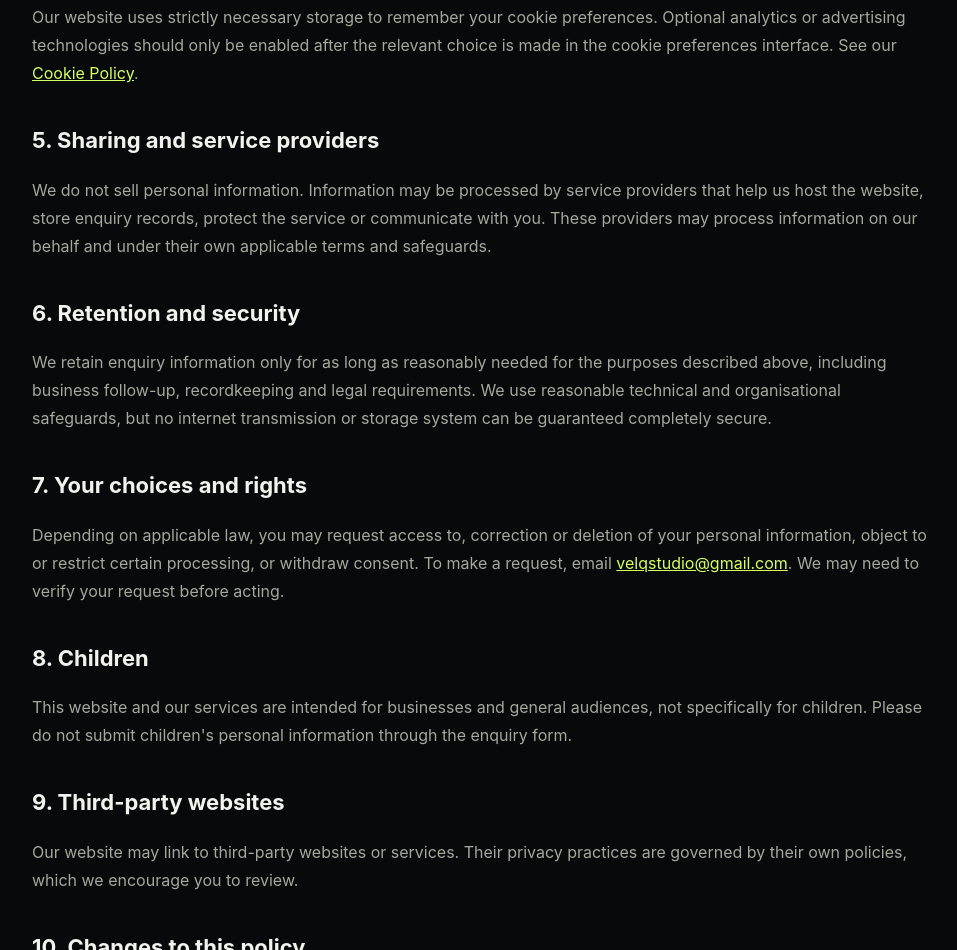
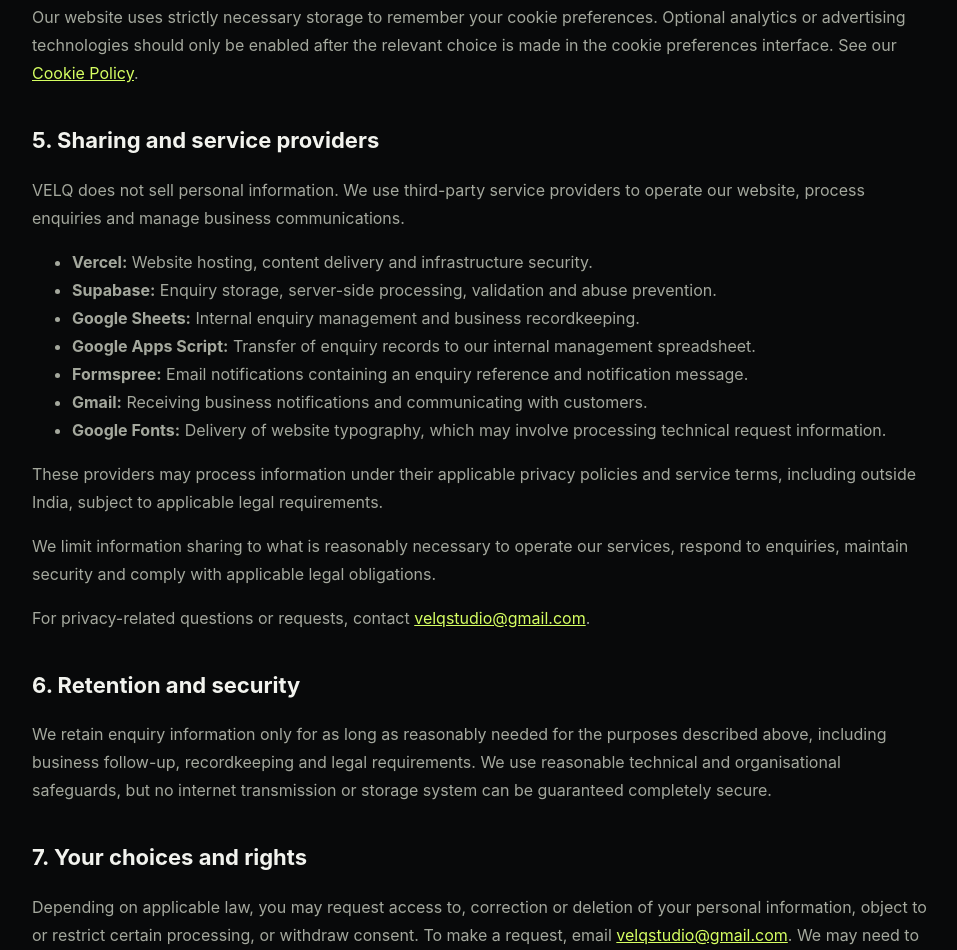
Before and after one commit to matkarpundlik-lang/velq_new_version, a plain HTML site: page privacy-policy.html in a window 1280 px wide. Shown: the part 995-1945 px from the top of the page, without its empty margins (158-1115 px from the left). Drawn offline with Linux system fonts and the light colour scheme.

Commit message:
Add files via upload

```diff
--- a/privacy-policy.html
+++ b/privacy-policy.html
@@ -19,7 +19,7 @@
 <main>
   <div class="eyebrow">VELQ · Legal</div>
   <h1>Privacy Policy</h1>
-  <p>Last updated: 25 November 2026</p>
+  <p>Last updated: 26 November 2026</p>
   <p>This Privacy Policy explains how VELQ ("we", "us" or "our") handles information when you visit our website or contact us about our services.</p>
   <div class="note"><strong>Contact:</strong> <a href="mailto:velqstudio@gmail.com">velqstudio@gmail.com</a></div>
 
@@ -41,7 +41,19 @@
   <p>Our website uses strictly necessary storage to remember your cookie preferences. Optional analytics or advertising technologies should only be enabled after the relevant choice is made in the cookie preferences interface. See our <a href="cookie-policy.html">Cookie Policy</a>.</p>
 
   <h2>5. Sharing and service providers</h2>
-  <p>We do not sell personal information. Information may be processed by service providers that help us host the website, store enquiry records, protect the service or communicate with you. These providers may process information on our behalf and under their own applicable terms and safeguards.</p>
+  <p>VELQ does not sell personal information. We use third-party service providers to operate our website, process enquiries and manage business communications.</p>
+  <ul>
+    <li><strong>Vercel:</strong> Website hosting, content delivery and infrastructure security.</li>
+    <li><strong>Supabase:</strong> Enquiry storage, server-side processing, validation and abuse prevention.</li>
+    <li><strong>Google Sheets:</strong> Internal enquiry management and business recordkeeping.</li>
+    <li><strong>Google Apps Script:</strong> Transfer of enquiry records to our internal management spreadsheet.</li>
+    <li><strong>Formspree:</strong> Email notifications containing an enquiry reference and notification message.</li>
+    <li><strong>Gmail:</strong> Receiving business notifications and communicating with customers.</li>
+    <li><strong>Google Fonts:</strong> Delivery of website typography, which may involve processing technical request information.</li>
+  </ul>
+  <p>These providers may process information under their applicable privacy policies and service terms, including outside India, subject to applicable legal requirements.</p>
+  <p>We limit information sharing to what is reasonably necessary to operate our services, respond to enquiries, maintain security and comply with applicable legal obligations.</p>
+  <p>For privacy-related questions or requests, contact <a href="mailto:velqstudio@gmail.com">velqstudio@gmail.com</a>.</p>
 
   <h2>6. Retention and security</h2>
   <p>We retain enquiry information only for as long as reasonably needed for the purposes described above, including business follow-up, recordkeeping and legal requirements. We use reasonable technical and organisational safeguards, but no internet transmission or storage system can be guaranteed completely secure.</p>
```
Also changed, not shown: index.html (+15 -1 lines).
